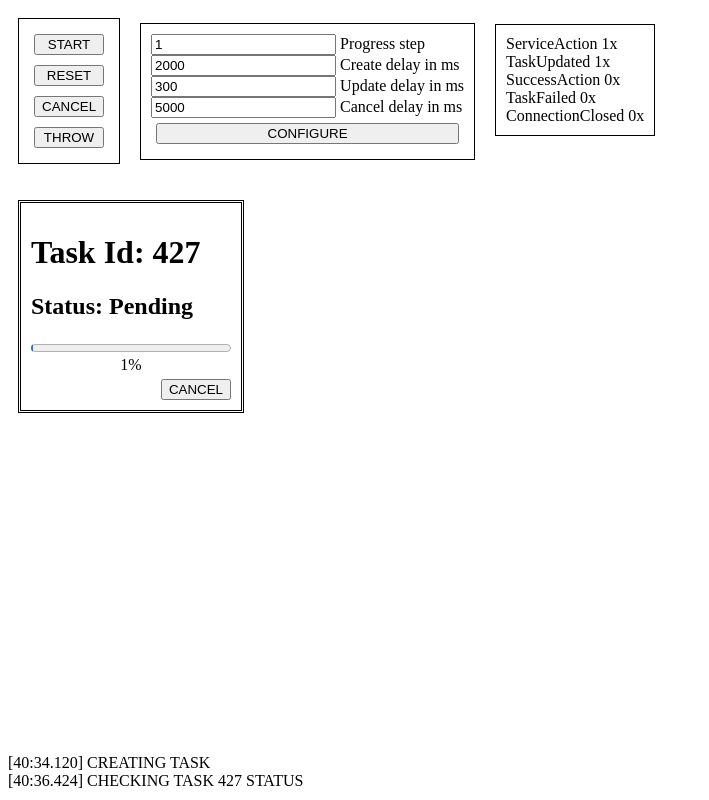
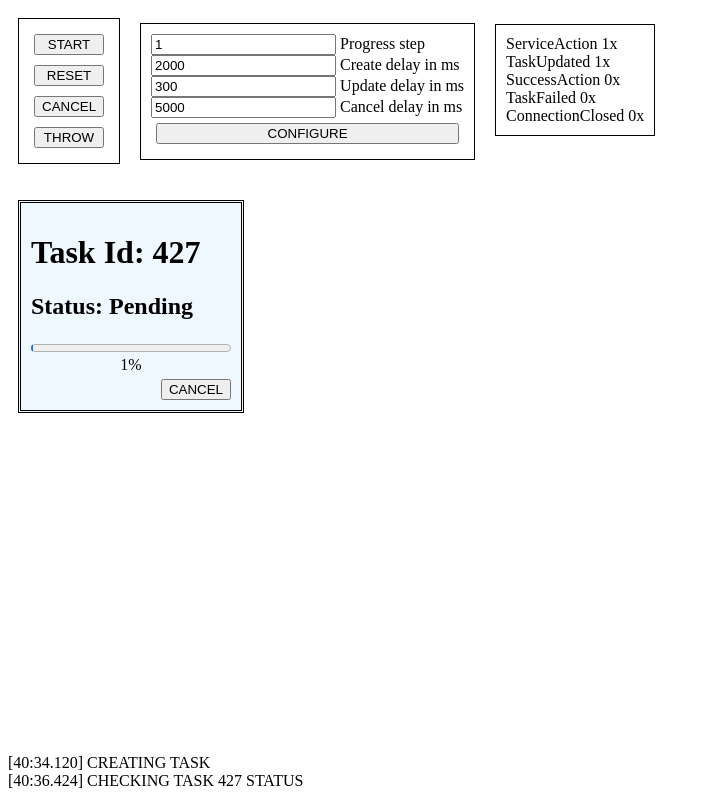
Before and after one commit to linxexe/long-running-task, an Angular app: page / in a window 1280 px wide. Both pictures are taken after a click on the button "START". Shown: the whole page, without its empty margins (0-709 px from the left). Built offline with nearby package versions, Linux system fonts and the light colour scheme.

Commit message:
3 files modified

```diff
--- a/src/app/app.component.html
+++ b/src/app/app.component.html
@@ -29,7 +29,11 @@
 </div>
 <p>
 <span *ngFor="let task of tasks">
-  <longRunningTask [task$]=task.task$ [cancel]=cancelTask.bind(this)></longRunningTask>
+  <longRunningTask
+    [task$]=task.task$
+    [cancel]=cancelTask.bind(this)
+    [(color)]=task.color>
+  </longRunningTask>
 </span>
 <div style="position: absolute; bottom: 10px;">
   <div *ngFor="let message of messages" style="font-weight: 8px;">{{ message }}</div>
--- a/src/app/app.component.ts
+++ b/src/app/app.component.ts
@@ -23,7 +23,7 @@ export class AppComponent  {
     error: null,
   };
   public sampleTask$ = new BehaviorSubject<ILongRunningTaskDto>(null);
-  public tasks: { id: string, task$: BehaviorSubject<ILongRunningTaskDto> }[] = [];
+  public tasks: { id: string, color: string, task$: BehaviorSubject<ILongRunningTaskDto> }[] = [];
   public serviceActionCounter = 0;
   public onTaskUpdatedCounter = 0;
   public successActionCounter = 0;
@@ -89,7 +89,7 @@ export class AppComponent  {
 
   successCallback(task: ILongRunningTaskDto) {
     this.successActionCounter = this.successActionCounter + 1;
-    this.updateTask(task);
+    this.updateTask(task, 'palegreen');
     this.log(`TASK ${task.guid} COMPLETED`);
   }
 
@@ -111,12 +111,19 @@ export class AppComponent  {
     this.log('CONNECTION CLOSED: ' + JSON.stringify(error));
   }
 
-  private updateTask(task: ILongRunningTaskDto) {
+  private updateTask(task: ILongRunningTaskDto, color: string = null) {
     const t = this.tasks.find(t => t.id === task.guid);
     if(t) {
       t.task$.next(task);
     } else {
-      this.tasks.push({id: task.guid, task$: new BehaviorSubject<ILongRunningTaskDto>(task)});
+      this.tasks.push({
+        id: task.guid,
+        color: 'aliceblue',
+        task$: new BehaviorSubject<ILongRunningTaskDto>(task),
+      });
+    }
+    if(color) {
+      t.color = color;
     }
     this.sampleTask$.next(task);
   }
--- a/src/app/longRunningTask.component.ts
+++ b/src/app/longRunningTask.component.ts
@@ -15,6 +15,7 @@ import { Observable } from 'rxjs';
     </div>
   </div>`,
   styles: [`.container {
+  background-color: aliceblue;
   display: inline-block;
   border: black;
   border-style: double;
@@ -25,6 +26,7 @@ import { Observable } from 'rxjs';
 export class LongRunningTaskComponent {
   @Input() task$: any;
   @Input() cancel: Function;
+  @Input() color: string;
 
   cancelTask() {
     this.cancel(this.task$.value.guid);
```
